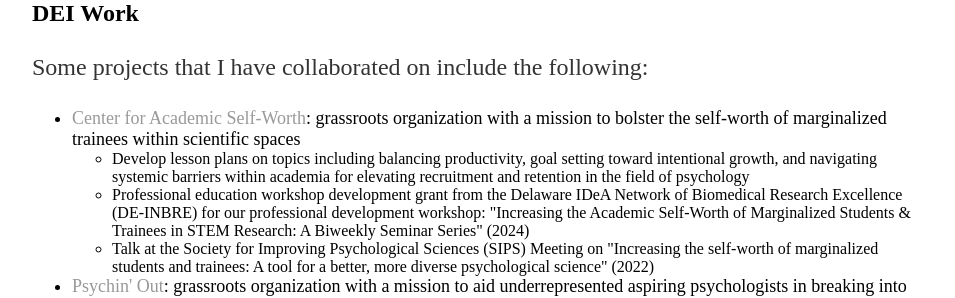
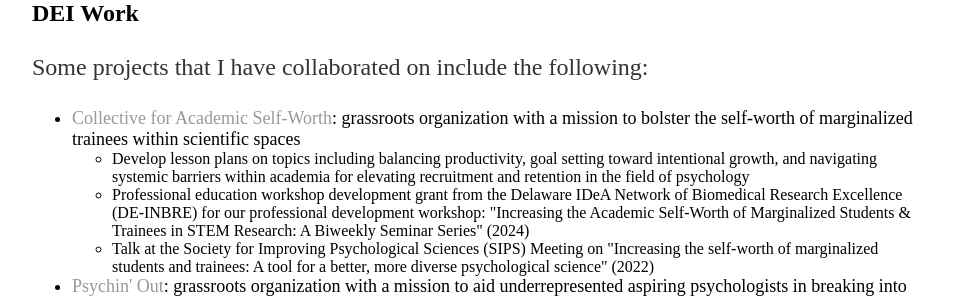
Before and after one commit to cdfine/cdfine.github.io, a Jekyll site: the page built from dei.html, in a window 1280 px wide. Shown: the part 469-767 px from the top of the page, without its empty margins (160-1115 px from the left). Built offline with Jekyll 4.4.1, drawn with Linux system fonts in a browser that asks for light colours; a style sheet for code colours, icons or effects is not loaded.

Commit message:
Update dei.html

```diff
--- a/dei.html
+++ b/dei.html
@@ -22,7 +22,7 @@ title: Carli Fine | DEI Work
 	<h2>DEI Work</h2>
 	<p>Some projects that I have collaborated on include the following:</p>
 	<ul>
-		<li class="larger-font"><a href="https://www.center4selfworth.org/" target="_blank">Center for Academic Self-Worth</a>: grassroots organization with a mission to bolster the self-worth of marginalized trainees within scientific spaces</li>
+		<li class="larger-font"><a href="https://www.center4selfworth.org/" target="_blank">Collective for Academic Self-Worth</a>: grassroots organization with a mission to bolster the self-worth of marginalized trainees within scientific spaces</li>
 			<ul>
 				<li>Develop lesson plans on topics including balancing productivity, goal setting toward intentional growth, and navigating systemic barriers within academia for elevating recruitment and retention in the field of psychology
 				<li>Professional education workshop development grant from the Delaware IDeA Network of Biomedical Research Excellence (DE-INBRE) for our professional development workshop: "Increasing the Academic Self-Worth of Marginalized Students & Trainees in STEM Research: A Biweekly Seminar Series" (2024)
```
